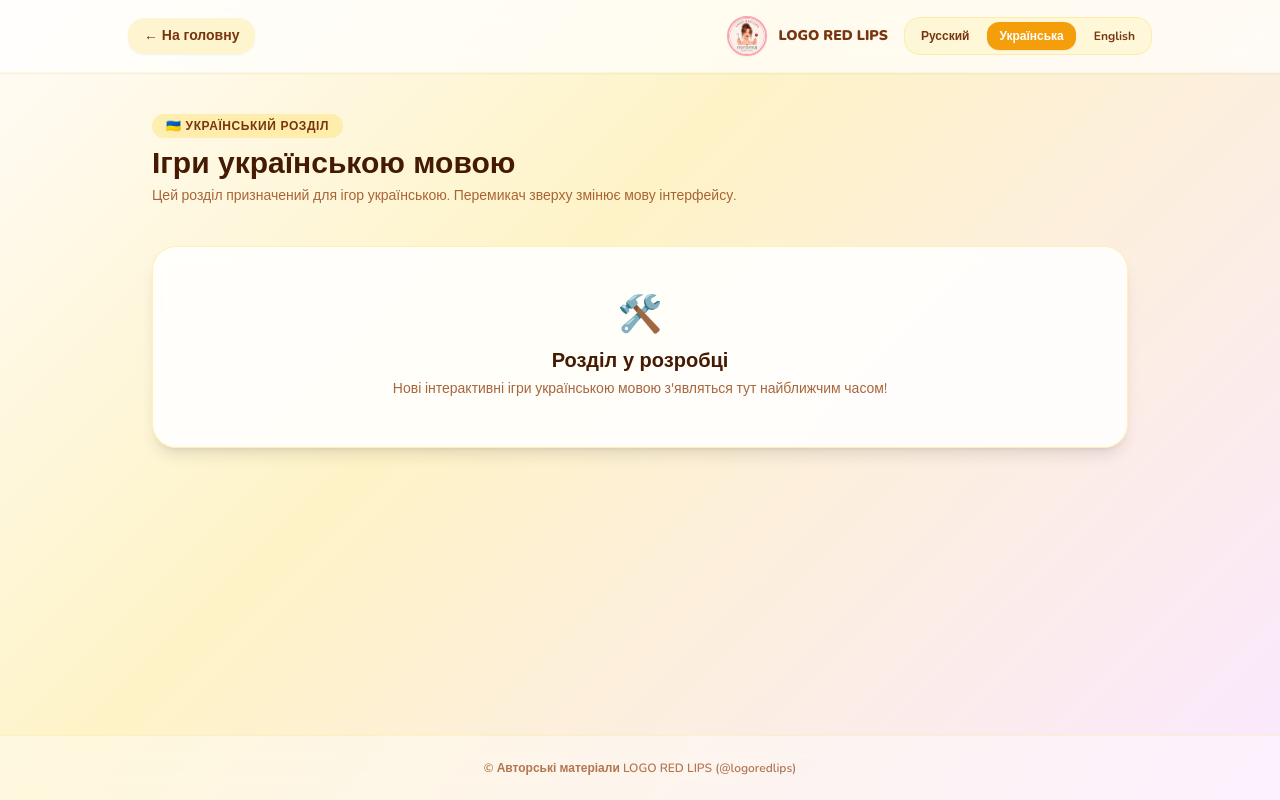
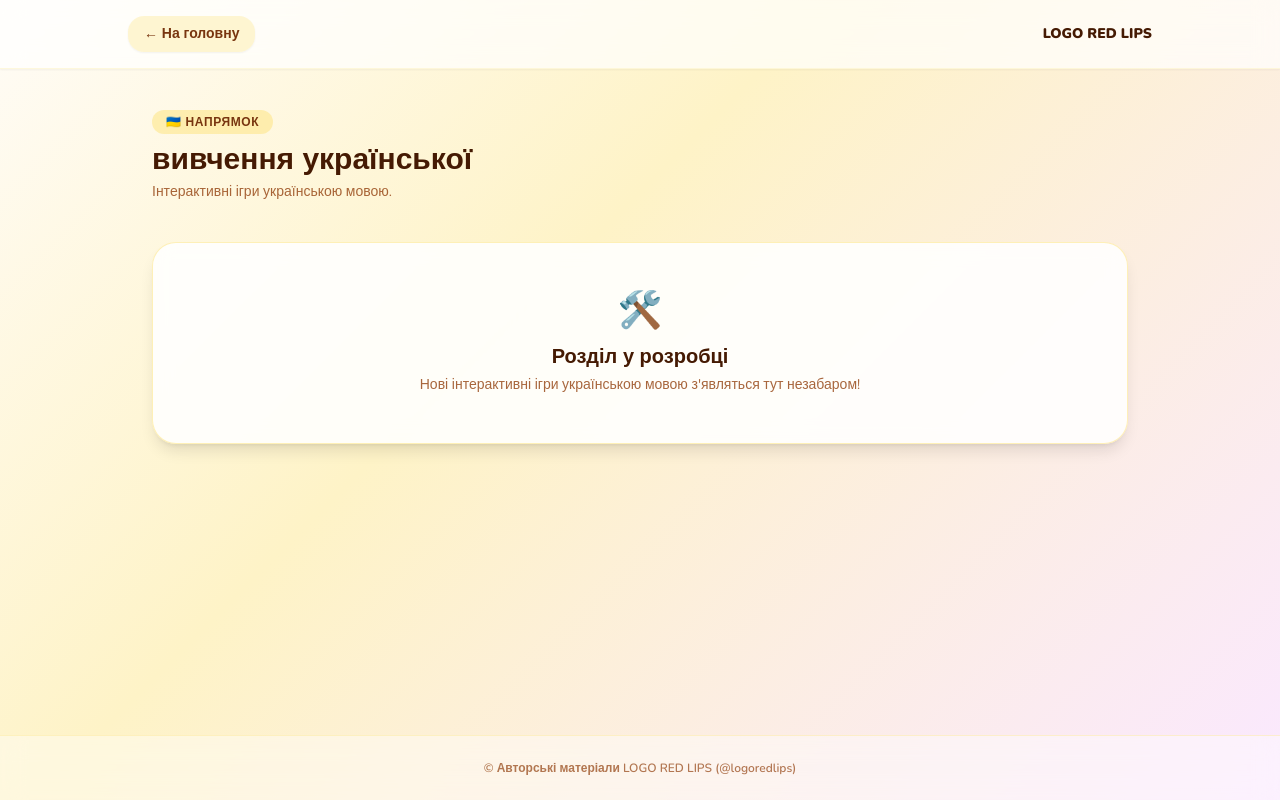
Before and after one commit to tanyavolinets10-arch/games, a plain HTML site: page ukrainian.html in a window 1280 px wide. Drawn offline with nearby package versions, Linux system fonts and the light colour scheme.

Commit message:
Update ukrainian.html

```diff
--- a/ukrainian.html
+++ b/ukrainian.html
@@ -3,7 +3,7 @@
 <head>
     <meta charset="UTF-8">
     <meta name="viewport" content="width=device-width, initial-scale=1.0">
-    <title id="page-title">Українські ігри | LOGO RED LIPS</title>
+    <title>вивчення української | LOGO RED LIPS</title>
     <script src="https://cdn.tailwindcss.com"></script>
     <link href="https://fonts.googleapis.com/css2?family=Nunito:wght@400;600;700;800;900&display=swap" rel="stylesheet">
     <style>
@@ -19,42 +19,28 @@
             backdrop-filter: blur(10px);
             transition: all 0.3s cubic-bezier(0.34, 1.56, 0.64, 1);
         }
-        .cozy-card:hover { transform: translateY(-5px); }
     </style>
 </head>
 <body class="min-h-screen flex flex-col text-amber-950" oncontextmenu="return false;">
 
-    <!-- Шапка с переводчиком интерфейса -->
     <header class="py-4 px-6 backdrop-blur-md bg-white/70 border-b border-amber-100/60 sticky top-0 z-50 shadow-sm">
         <div class="max-w-5xl mx-auto flex justify-between items-center">
-            <a href="index.html" id="nav-home" class="bg-amber-100/85 hover:bg-amber-200 text-amber-900 font-bold px-4 py-2 rounded-2xl transition text-sm flex items-center gap-1.5 shadow-sm">
+            <a href="index.html" class="bg-amber-100/80 hover:bg-amber-200 text-amber-900 font-bold px-4 py-2 rounded-2xl transition text-sm flex items-center gap-1.5 shadow-sm">
                 ← На головну
             </a>
-            <div class="flex items-center gap-4">
-                <div class="flex items-center gap-3">
-                    <img src="logo.jpg" alt="Logo Red Lips" class="w-10 h-10 rounded-full object-cover border-2 border-rose-300 shadow-sm">
-                    <span class="font-black text-amber-900 text-sm hidden sm:inline">LOGO RED LIPS</span>
-                </div>
-                <!-- Переключатель языка ИНТЕРФЕЙСА (переводчик) -->
-                <div class="flex gap-1.5 bg-amber-100/60 p-1 rounded-2xl border border-amber-200/60 text-xs font-bold">
-                    <button onclick="changeInterfaceLang('ru')" id="lang-ru" class="px-3 py-1.5 rounded-xl transition">Русский</button>
-                    <button onclick="changeInterfaceLang('uk')" id="lang-uk" class="px-3 py-1.5 rounded-xl transition">Українська</button>
-                    <button onclick="changeInterfaceLang('english')" id="lang-en" class="px-3 py-1.5 rounded-xl transition">English</button>
-                </div>
-            </div>
+            <span class="font-black text-amber-950 text-sm">LOGO RED LIPS</span>
         </div>
     </header>
 
     <main class="flex-grow max-w-5xl mx-auto px-6 py-10 w-full">
         <div class="mb-10 text-center sm:text-left">
-            <span id="section-badge" class="bg-amber-200/60 text-amber-900 text-xs font-black uppercase tracking-wider px-3.5 py-1 rounded-full inline-block mb-2">
-                🇺🇦 Український розділ
+            <span class="bg-amber-200/60 text-amber-900 text-xs font-black uppercase tracking-wider px-3.5 py-1 rounded-full inline-block mb-2">
+                🇺🇦 Напрямок
             </span>
-            <h2 id="section-title" class="text-3xl font-extrabold text-amber-950">Ігри українською мовою</h2>
-            <p id="section-desc" class="text-amber-800/80 text-sm mt-1">Розділ для ігор українською. Перемикач зверху змінює мову інтерфейсу сторінки.</p>
+            <h2 class="text-3xl font-extrabold text-amber-950">вивчення української</h2>
+            <p class="text-amber-800/80 text-sm mt-1">Інтерактивні ігри українською мовою.</p>
         </div>
 
-        <!-- Контейнер для карточек или заглушки -->
         <div id="games-container" class="grid grid-cols-1 md:grid-cols-2 lg:grid-cols-3 gap-6"></div>
     </main>
 
@@ -64,104 +50,37 @@
 
     <script src="games-data.js"></script>
     <script>
-        // Тексты для перевода интерфейса самой страницы
-        const uiTexts = {
-            ru: {
-                home: "← На главную",
-                badge: "🇺🇦 Украинский раздел",
-                title: "Игры на украинском языке",
-                desc: "Этот раздел предназначен для игр на украинском. Переключатель сверху меняет язык описания интерфейса.",
-                playBtn: "Играть онлайн →",
-                devTitle: "Раздел в разработке",
-                devDesc: "Новые интерактивные игры на украинском языке появятся здесь совсем скоро!"
-            },
-            uk: {
-                home: "← На головну",
-                badge: "🇺🇦 Український розділ",
-                title: "Ігри українською мовою",
-                desc: "Цей розділ призначений для ігор українською. Перемикач зверху змінює мову інтерфейсу.",
-                playBtn: "Грати онлайн →",
-                devTitle: "Розділ у розробці",
-                devDesc: "Нові інтерактивні ігри українською мовою з'являться тут найближчим часом!"
-            },
-            english: {
-                home: "← Home",
-                badge: "🇺🇦 Ukrainian Section",
-                title: "Ukrainian Language Games",
-                desc: "This section is for Ukrainian games. The top switcher translates the interface.",
-                playBtn: "Play Online →",
-                devTitle: "Under Development",
-                devDesc: "New interactive games in Ukrainian will appear here soon!"
-            }
-        };
+        const container = document.getElementById('games-container');
+        const ukGames = gamesCatalog.filter(g => g.track === 'uk');
 
-        // ЖЕСТКО ЗАФИКСИРОВАНО: показываем только украинские игры (track === "uk")
-        const CURRENT_SECTION = "uk";
-
-        function changeInterfaceLang(lang) {
-            localStorage.setItem('interface_lang', lang);
-
-            // Подсветка активной кнопки
-            ['ru', 'uk', 'en'].forEach(l => {
-                const btn = document.getElementById('lang-' + l);
-                if (l === lang || (lang === 'english' && l === 'en')) {
-                    btn.className = "px-3 py-1.5 rounded-xl bg-amber-500 text-white shadow-sm";
-                } else {
-                    btn.className = "px-3 py-1.5 rounded-xl hover:bg-amber-200/60 text-amber-900 transition";
-                }
-            });
-
-            // Перевод текста шапки
-            const t = uiTexts[lang] || uiTexts.uk;
-            document.getElementById('nav-home').innerText = t.home;
-            document.getElementById('section-badge').innerText = t.badge;
-            document.getElementById('section-title').innerText = t.title;
-            document.getElementById('section-desc').innerText = t.desc;
-
-            // Рендеринг
-            const container = document.getElementById('games-container');
-            container.innerHTML = "";
-
-            const sectionGames = gamesCatalog.filter(game => game.track === CURRENT_SECTION);
-
-            if (sectionGames.length === 0) {
-                // Если украинских игр пока нет в games-data.js, выводим аккуратную заглушку на выбранном языке
+        if (ukGames.length === 0) {
             container.innerHTML = `
                 <div class="col-span-full text-center py-12 cozy-card rounded-3xl p-8 border border-amber-200/60 shadow-lg">
                     <div class="text-4xl mb-3">🛠️</div>
-                        <h3 class="text-xl font-extrabold text-amber-950 mb-1">${t.devTitle}</h3>
-                        <p class="text-amber-800/80 text-sm">${t.devDesc}</p>
+                    <h3 class="text-xl font-extrabold text-amber-950 mb-1">Розділ у розробці</h3>
+                    <p class="text-amber-800/80 text-sm">Нові інтерактивні ігри українською мовою з'являться тут незабаром!</p>
                 </div>
             `;
         } else {
-                sectionGames.forEach(game => {
-                    const displayLang = (lang === 'english') ? 'en' : lang;
-                    const catText = game.category[displayLang] || game.category.uk;
-                    const titleText = game.title[displayLang] || game.title.uk;
-                    const descText = game.desc[displayLang] || game.desc.uk;
-
+            ukGames.forEach(game => {
                 const card = document.createElement('div');
-                    card.className = "cozy-card rounded-3xl p-6 border border-amber-200/60 shadow-lg shadow-amber-900/5 flex flex-col justify-between";
+                card.className = "cozy-card rounded-3xl p-6 border border-amber-200/60 shadow-lg flex flex-col justify-between";
                 card.innerHTML = `
                     <div>
                         <div class="flex justify-between items-center mb-3">
-                                <span class="text-xs font-extrabold bg-amber-100 text-amber-800 px-3 py-1 rounded-full">${catText}</span>
+                            <span class="text-xs font-extrabold bg-amber-100 text-amber-800 px-3 py-1 rounded-full">${game.category}</span>
                             <span class="text-xl">${game.icon}</span>
                         </div>
-                            <h4 class="text-lg font-black text-amber-950 mb-2">${titleText}</h4>
-                            <p class="text-amber-800/80 text-sm mb-6 font-medium">${descText}</p>
+                        <h4 class="text-lg font-black text-amber-950 mb-2">${game.title}</h4>
+                        <p class="text-amber-800/80 text-sm mb-6 font-medium">${game.desc}</p>
                     </div>
-                        <a href="${game.url}" target="_blank" class="block text-center w-full bg-amber-500 hover:bg-amber-600 text-white font-bold py-3 px-4 rounded-xl transition shadow-md shadow-amber-500/20 text-sm">
-                            ${t.playBtn}
+                    <a href="${game.url}" target="_blank" class="block text-center w-full bg-amber-500 hover:bg-amber-600 text-white font-bold py-3 px-4 rounded-xl transition shadow-md text-sm">
+                        Грати онлайн →
                     </a>
                 `;
                 container.appendChild(card);
             });
         }
-        }
-
-        const savedLang = localStorage.getItem('interface_lang') || 'uk';
-        changeInterfaceLang(savedLang);
     </script>
 </body>
 </html>
```
Lines whose indentation alone changed are shown as unchanged.
